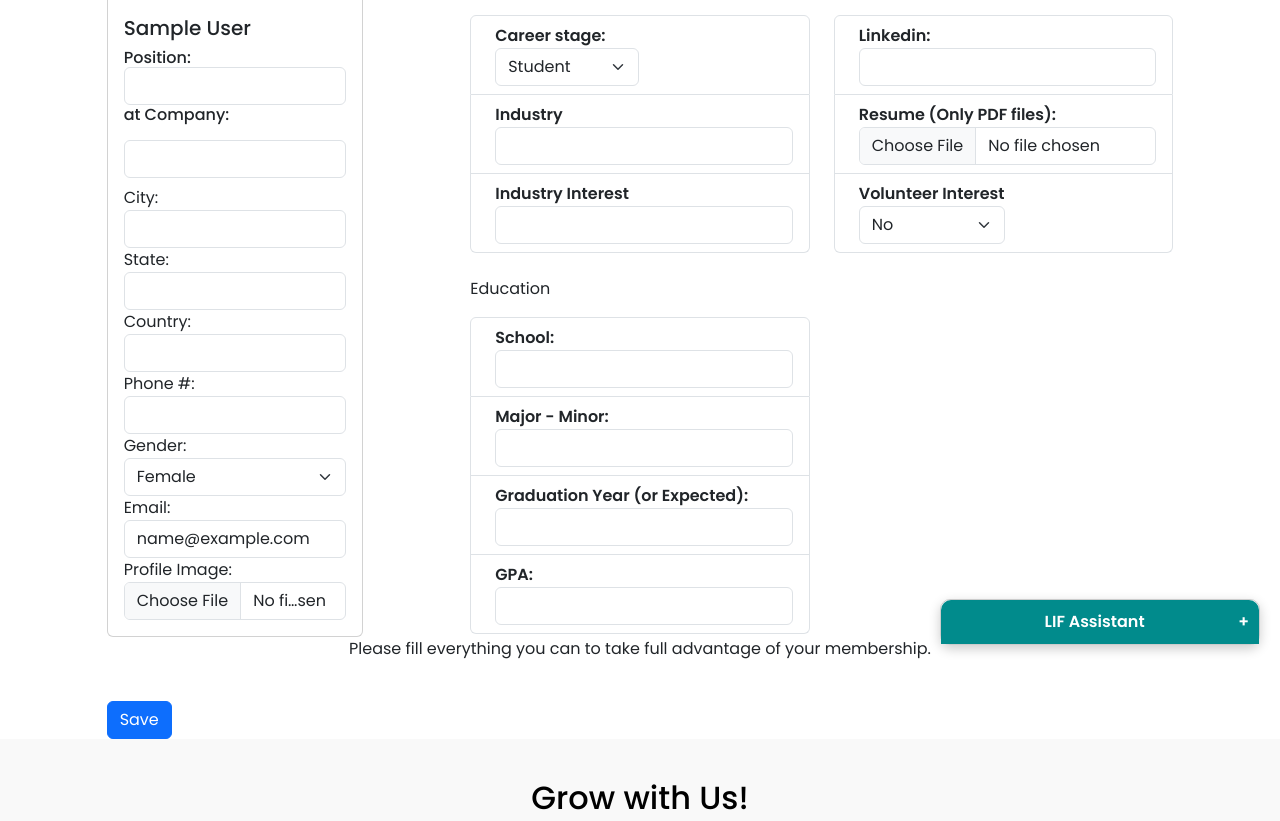
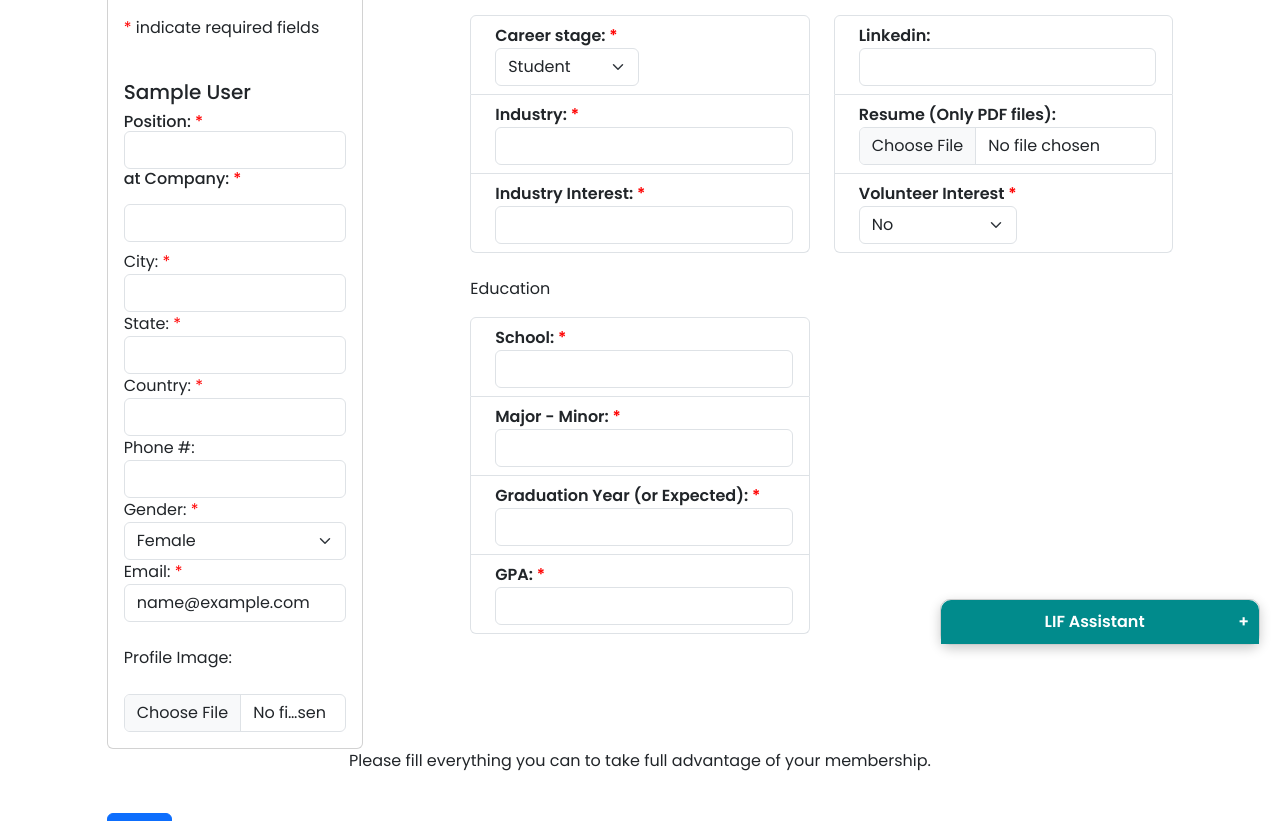
Before and after one commit to erickvivas415/crmproject, a Django app: page /update_profile/ in a window 1280 px wide. Shown: the part 135-956 px from the top of the page. Run offline with Django 5.2, Linux system fonts and the light colour scheme; the visitor is signed in with stand-in values (Sample User, id 1); data that the repository does not hold is empty.

Commit message:
Update profile indicator for required fields

```diff
--- a/homepage/templates/homepage/update_profile.html
+++ b/homepage/templates/homepage/update_profile.html
@@ -11,29 +11,31 @@
                   <div class="row"></div>
                   <img src="{{ user.profile.image.url }}" class="card-img-top" alt="..." height=auto width= 300>
                   <div class="card-body">
+                    <p><span style="color: red;">*</span> indicate required fields</p>
+                    <br>
                     <h5 class="card-title">{{ user.first_name }} {{ user.last_name }}</h5>
                     <form method="POST" action="{% url 'update_profile' %}" enctype="multipart/form-data">
                         {% csrf_token %}
 
                         <h6>
-                            <label>Position:</label>
+                            <label>Position: <span style="color: red;">*</span></label>
                             <input type="text" name="position" class="form-control" value="{{ user.profession.position }}" required>
-                            <p>at Company:</p>
+                            <p>at Company: <span style="color: red;">*</span></p>
                             <input type="text" name="company" class="form-control" value="{{ user.profession.company }}" required>
                         </h6>
-                        <label>City:</label>
+                        <label>City: <span style="color: red;">*</span></label>
                         <input type="text" name="city" class="form-control" value="{{ user.profile.city }}" required>
 
-                        <label>State:</label>
+                        <label>State: <span style="color: red;">*</span></label>
                         <input type="text" name="state" class="form-control" value="{{ user.profile.state }}" required>
 
-                        <label>Country:</label>
+                        <label>Country: <span style="color: red;">*</span></label>
                         <input type="text" name="country" class="form-control" value="{{ user.profile.country }}" required>
 
                         <label>Phone #:</label>
-                        <input type="text" name="phone" class="form-control" value="{{ user.profile.phone }}" required>
+                        <input type="text" name="phone" class="form-control" value="{{ user.profile.phone }}" >
 
-                        <label for="gender">Gender:</label>
+                        <label for="gender">Gender: <span style="color: red;">*</span></label>
                         <select name="gender" id="gender" class="form-select" required>
                             <option value="Female" {% if user.profile.gender == "Female" %}selected{% endif %}>Female</option>
                             <option value="Male" {% if user.profile.gender == "Male" %}selected{% endif %}>Male</option>
@@ -41,13 +43,16 @@
                         </select>
 
 
-                        <label>Email:</label>
+                        <label>Email: <span style="color: red;">*</span></label>
                         <input type="email" name="email" class="form-control" value="{{ user.email }}" required>
-
+                        <br>
                         <label>Profile Image:</label>
+                        <br><br>
                         {% if user.profile.image %}
                             <img src="{{ user.profile.image.url }}" alt="Profile Image" class="img-thumbnail" width="100">
+
                         {% endif %}
+
                         <input type="file" name="image" class="form-control">
 
                   </div>
@@ -61,7 +66,7 @@
                     <ol class="list-group">
                         <li class="list-group-item d-flex justify-content-between align-items-start">
                           <div class="ms-2 me-auto">
-                            <div class="fw-bold">Career stage:</div>
+                            <div class="fw-bold">Career stage: <span style="color: red;">*</span></div>
                             <select name="career_stage" class="form-select" required>
                                 <option value="Student" {% if user.profession.career_stage == "Student" %}selected{% endif %}>Student</option>
                                 <option value="Entry Level" {% if user.profession.career_stage == "Entry Level" %}selected{% endif %}>Entry Level</option>
@@ -73,13 +78,13 @@
                         </li>
                         <li class="list-group-item d-flex justify-content-between align-items-start">
                           <div class="ms-2 me-auto">
-                            <div class="fw-bold">Industry</div>
+                            <div class="fw-bold">Industry: <span style="color: red;">*</span></div>
                             <input type="text" name="industry" class="form-control" value="{{ user.profession.industry }}" required>
                           </div>
                         </li>
                         <li class="list-group-item d-flex justify-content-between align-items-start">
                           <div class="ms-2 me-auto">
-                            <div class="fw-bold">Industry Interest</div>
+                            <div class="fw-bold">Industry Interest: <span style="color: red;">*</span></div>
                             <input type="text" name="industry_interest" class="form-control" value="{{ user.profession.industry_interest }}" required>
                           </div>
                         </li>
@@ -89,26 +94,26 @@
                     <ol class="list-group">
                         <li class="list-group-item d-flex justify-content-between align-items-start">
                           <div class="ms-2 me-auto">
-                            <div class="fw-bold">School:</div>
+                            <div class="fw-bold">School: <span style="color: red;">*</span></div>
                             <input type="text" name="school" class="form-control" value="{{ user.profession.school }}" required>
                           </div>
                         </li>
                         <li class="list-group-item d-flex justify-content-between align-items-start">
                           <div class="ms-2 me-auto">
-                            <div class="fw-bold">Major - Minor:</div>
+                            <div class="fw-bold">Major - Minor: <span style="color: red;">*</span></div>
                             <input type="text" name="major_minor" class="form-control" value="{{ user.profession.major_minor }}" required>
                           </div>
                         </li>
                         <li class="list-group-item d-flex justify-content-between align-items-start">
                           <div class="ms-2 me-auto">
-                            <div class="fw-bold">Graduation Year (or Expected):</div>
+                            <div class="fw-bold">Graduation Year (or Expected): <span style="color: red;">*</span></div>
                             <input type="text" name="graduation_year" class="form-control" value="{{ user.profession.graduation_year }}" required>
                             <!-- <span class="badge text-bg-primary rounded-pill">{{ user.profession.graduation_year | stringformat:'d' }}</span> -->
                           </div>
                         </li>
                         <li class="list-group-item d-flex justify-content-between align-items-start">
                             <div class="ms-2 me-auto">
-                              <div class="fw-bold">GPA:</div>
+                              <div class="fw-bold">GPA: <span style="color: red;">*</span></div>
                                 <input type="text" name="gpa" class="form-control" value="{{ user.profession.gpa }}" required>
                             </div>
                           </li>
@@ -132,7 +137,7 @@
                         </li>
                         <li class="list-group-item d-flex justify-content-between align-items-start">
                           <div class="ms-2 me-auto">
-                            <div class="fw-bold">Volunteer Interest</div>
+                            <div class="fw-bold">Volunteer Interest <span style="color: red;">*</span></div>
                             <select name="volunteer_interest" class="form-select" required>
                                 <option value="Yes" {% if user.profession.volunteer_interest == "Yes" %}selected{% endif %}>Yes</option>
                                 <option value="No" {% if user.profession.volunteer_interest != "Yes" %}selected{% endif %}>No</option>
```
